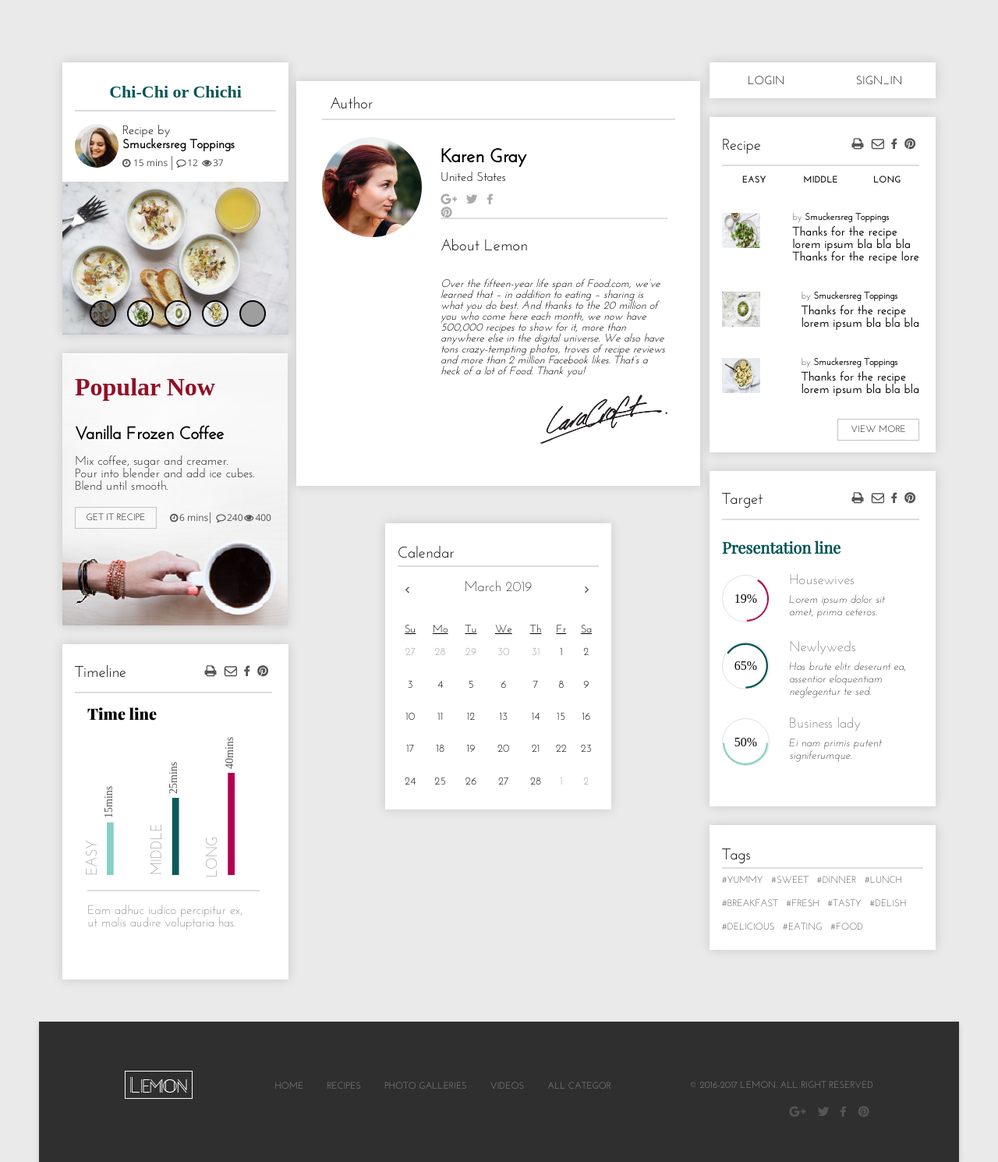
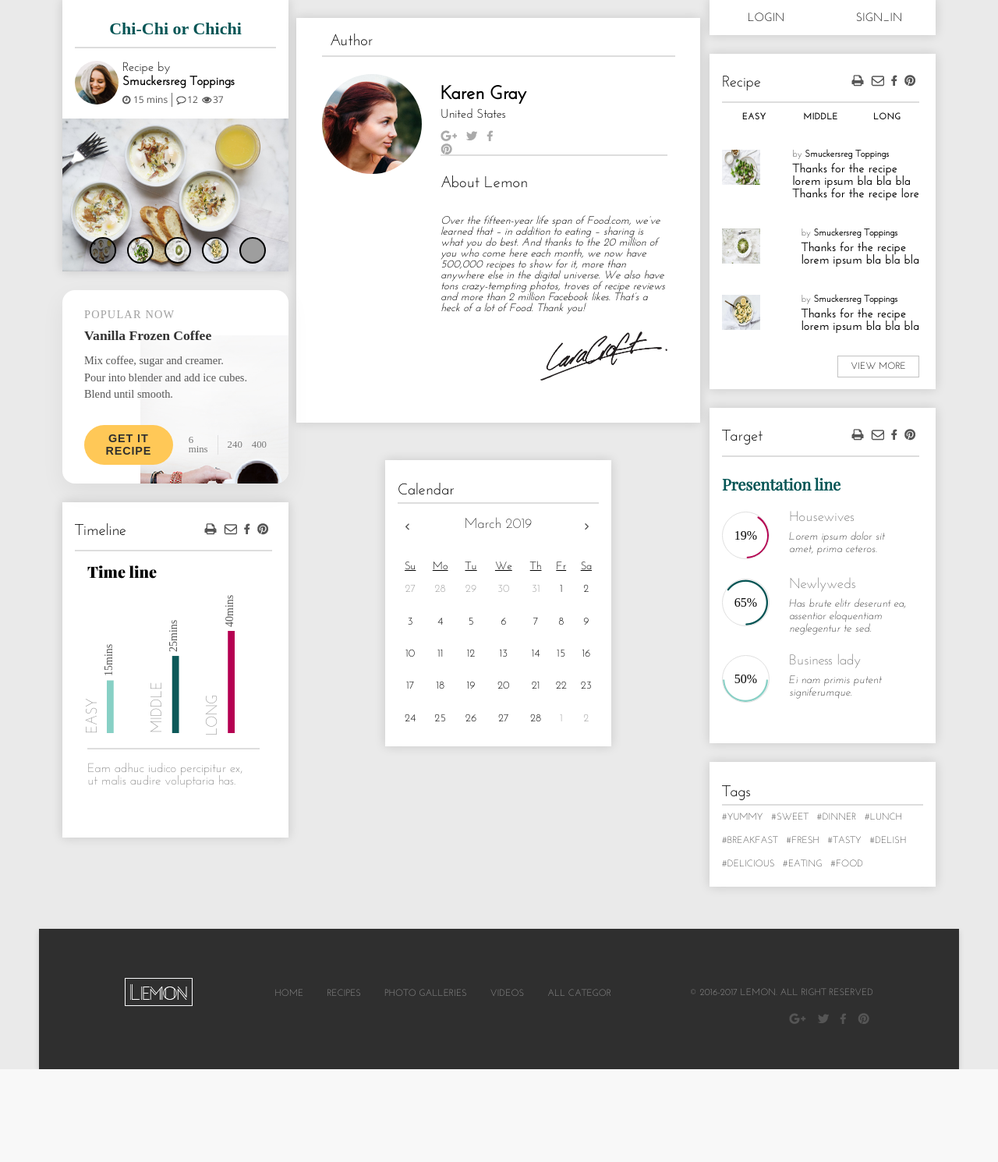
Before and after one commit to Mihail51/Lemon, a PHP site: page / in a window 1280 px wide. Shown: the part 1220-2710 px from the top of the page at 78% size. After the commit the page ends 2591 px from the top, so only its background shows below. Run offline with PHP 8.4, Linux system fonts and the light colour scheme; grey boxes are pictures that could not be loaded.

Commit message:
Fixing the old layout flaws. Modifying the block popular

```diff
--- a/css/home_sidebar_1.css
+++ b/css/home_sidebar_1.css
@@ -145,7 +145,11 @@
 	border: 2px solid #000;
 	border-radius: 50%;
 	background-color: #fff;
-	transition: background ease-in-out .5s
+	transition: background ease-in-out .5s;
+	-webkit-transition: background ease-in-out .5s;
+	-moz-transition: background ease-in-out .5s;
+	-ms-transition: background ease-in-out .5s;
+	-o-transition: background ease-in-out .5s;
 	z-index: 10;
 }
 #controls_chichi label:nth-child(1) {
@@ -189,6 +193,7 @@
 }
 
 /* POPULAR */
+/*
 .sidebar_wrap .sidebar_left .popular_now {
 	-webkit-box-sizing: border-box;
 	-moz-box-sizing: border-box;
@@ -276,7 +281,157 @@
 .sidebar_wrap .sidebar_left .popular_now .popular_icon .icon .view {
 	background: url(../img/Icon/View_Icon.png) no-repeat center left;
 	padding-left: 14px;
+}  */
+/* Featured recipe (бывший Popular Now) */
+.featured-recipe {
+  background-color: #ffffff;
+  border-radius: 16px;
+  padding: 1.5rem 1.75rem;
+  box-shadow: 0 10px 30px rgba(0, 0, 0, 0.06);
+  display: flex;
+  flex-direction: column;
+  gap: 0.75rem;
+  font-family: inherit;
 }
+.featured-recipe {
+  position: relative;        /* добавили позиционирование для псевдоэлемента */
+  background-color: #ffffff;
+  border-radius: 16px;
+  padding: 1.5rem 1.75rem;
+  box-shadow: 0 10px 30px rgba(0, 0, 0, 0.06);
+  display: flex;
+  flex-direction: column;
+  gap: 0.75rem;
+  font-family: inherit;
+  overflow: hidden;          /* чтобы хвост картинки не вылезал за границы */
+}
+
+/* Кофейная картинка как декоративный фон */
+.featured-recipe::after {
+  content: "";
+  position: absolute;
+  right: -20px;              /* можно подрегулировать */
+  bottom: -40px;             /* можно подрегулировать */
+  width: 230px;              /* размеры тоже можно подогнать */
+  height: 230px;
+  background: url("../img/Photo_Coffee.png") no-repeat center / contain;
+  opacity: 1;
+  pointer-events: none;      /* чтобы не мешала кликам по кнопке */
+  z-index: 0;
+}
+
+/* чтобы текст и кнопка были поверх */
+.featured-recipe > * {
+  position: relative;
+  z-index: 1;
+}
+
+
+/* Заголовок блока (надпись "Popular Now" / "Рецепт дня") */
+.featured-recipe__title {
+  margin: 0;
+  font-size: 0.9rem;
+  letter-spacing: 0.08em;
+  text-transform: uppercase;
+  color: #a0a0a0;
+}
+
+/* Название рецепта */
+.featured-recipe__headline {
+  margin: 0;
+  font-size: 1.1rem;
+  font-weight: 600;
+  color: #333333;
+}
+
+/* Описание */
+.featured-recipe__description {
+  margin: 0;
+  font-size: 0.9rem;
+  line-height: 1.5;
+  color: #555555;
+}
+
+/* Нижняя зона: кнопка + мета-информация */
+.featured-recipe__meta {
+  margin-top: 1rem;
+  display: flex;
+  align-items: center;
+  justify-content: space-between;
+  gap: 1.25rem;
+}
+
+/* Чтобы форма не добавляла лишних отступов */
+.featured-recipe__form {
+  margin: 0;
+}
+
+/* Кнопка */
+.featured-recipe__button {
+  display: inline-block;
+  padding: 0.6rem 1.4rem;
+  border-radius: 999px;
+  border: none;
+  background-color: #ffc857; /* тёплый "лимонный" акцент */
+  color: #2f2f2f;
+  font-size: 0.9rem;
+  font-weight: 600;
+  text-transform: uppercase;
+  letter-spacing: 0.06em;
+  cursor: pointer;
+  transition: transform 0.15s ease, box-shadow 0.15s ease, background-color 0.15s ease;
+}
+
+.featured-recipe__button:hover,
+.featured-recipe__button:focus {
+  background-color: #ffb937;
+  box-shadow: 0 6px 18px rgba(0, 0, 0, 0.12);
+  transform: translateY(-1px);
+}
+
+.featured-recipe__button:active {
+  transform: translateY(0);
+  box-shadow: 0 3px 10px rgba(0, 0, 0, 0.15);
+}
+
+/* Иконки/метрики справа */
+.featured-recipe__icons {
+  display: flex;
+  align-items: center;
+  gap: 0.75rem;
+  font-size: 0.8rem;
+  color: #777777;
+}
+
+/* Время с вертикальной линией справа (вместо картинки Line.png) */
+.featured-recipe__time {
+  margin: 0;
+  padding-right: 0.75rem;
+  border-right: 1px solid #e0e0e0;
+}
+
+/* Комментарии и просмотры */
+.featured-recipe__comments,
+.featured-recipe__views {
+  margin: 0;
+}
+
+/* Мобильная адаптация: стекаем мета-блок вертикально */
+@media (max-width: 576px) {
+  .featured-recipe {
+    padding: 1.25rem 1.25rem;
+  }
+
+  .featured-recipe__meta {
+    flex-direction: column;
+    align-items: flex-start;
+  }
+
+  .featured-recipe__icons {
+    gap: 0.5rem;
+  }
+}
+
 
 /* TIMELINE */
 .sidebar_wrap .sidebar_left .timeline_wrap {
@@ -378,7 +533,7 @@
 	width: 518px;
 }
 /* AUTHOR */
-.sidebar_wrap section .author_wrap {
+.author_wrap {
 	box-sizing: border-box;
 	width: 518px;
 	height: 519px;
@@ -387,7 +542,7 @@
 	background-color: #ffffff;
 	box-shadow: 0px 0px 13px 0px rgba(0, 0, 0, 0.15);
 }
-.sidebar_wrap section .author_wrap .author_title {
+.author_wrap .author_title {
 	width: 100%;
 	height: 28px;
 	border-bottom: 2px solid #dddddd;
@@ -399,7 +554,7 @@
 	padding-left: 10px;
 	margin-bottom: 22px;
 }
-.sidebar_wrap section .author_wrap .author_info_wrap {
+.author_wrap .author_info_wrap {
 	display: -webkit-flex;
 	display: -moz-flex;
 	display: -ms-flex;
@@ -407,24 +562,24 @@
 	display: flex;
 	justify-content: space-between;
 }
-.sidebar_wrap section .author_wrap .author_info_wrap > img {
+.author_wrap .author_info_wrap > img {
 	width: 128px;
 	height: 128px;
 	border-radius: 50%;
 }
-.sidebar_wrap section .author_wrap .author_info_wrap .author_info {
+.author_wrap .author_info_wrap .author_info {
 	width: 291px;
 	height: 450px;
 	z-index: 100;
 }
-.sidebar_wrap section .author_wrap .author_info_wrap .author_info .author_header {
+.author_wrap .author_info_wrap .author_info .author_header {
 	width: 100%;
 	height: 105px;
 	box-sizing: border-box;
 	padding-top: 14px;
 	border-bottom: 2px solid #dddddd;
 }
-.sidebar_wrap section .author_wrap .author_info_wrap .author_info .author_header .name {
+.author_wrap .author_info_wrap .author_info .author_header .name {
 	font-family: 'Josefin Sans';
 	color: #000000;
 	font-size: 24px;
@@ -432,7 +587,7 @@
 	text-align: left;
 	margin-bottom: 6px;
 }
-.sidebar_wrap section .author_wrap .author_info_wrap .author_info .author_header .usa {
+.author_wrap .author_info_wrap .author_info .author_header .usa {
 	font-family: 'Josefin Sans';
 	color: #000000;
 	font-size: 16px;
@@ -440,18 +595,18 @@
 	text-align: left;
 	margin-bottom: 12px;
 }
-.sidebar_wrap section .author_wrap .author_info_wrap .author_info .author_header .social {
+.author_wrap .author_info_wrap .author_info .author_header .social {
 	width: 99px;
 	margin-bottom: 18px;
 }
-.sidebar_wrap section .author_wrap .author_info_wrap .author_info .author_header .social a {
+.author_wrap .author_info_wrap .author_info .author_header .social a {
 	margin-right: 3px;
 }
-.sidebar_wrap section .author_wrap .author_info_wrap .author_info .author_description_wrap {
+.author_wrap .author_info_wrap .author_info .author_description_wrap {
 	width: 100%;
 	margin-top: 25px;
 }
-.sidebar_wrap section .author_wrap .author_info_wrap .author_info .author_description_wrap > h4 {
+.author_wrap .author_info_wrap .author_info .author_description_wrap > h4 {
 	font-family: 'Josefin Sans';
 	color: #000000;
 	font-size: 20px;
@@ -459,7 +614,7 @@
 	text-align: left;
 	margin-bottom: 32px;
 }
-.sidebar_wrap section .author_wrap .author_info_wrap .author_info .author_description_wrap > p {
+.author_wrap .author_info_wrap .author_info .author_description_wrap > p {
 	font-family: 'Josefin Sans';
 	color: #000000;
 	font-size: 14px;
@@ -468,7 +623,7 @@
 	text-align: left;
 	margin-bottom: 22px;
 }
-.sidebar_wrap section .author_wrap .author_info_wrap .author_info .author_description_wrap > img {
+.author_wrap .author_info_wrap .author_info .author_description_wrap > img {
 	width: 163px;
 	height: 63px;
 	margin-left: calc(100% - 163px);
@@ -476,7 +631,7 @@
 
 
 /* CALENDAR */
-.sidebar_wrap section .calendar_wrap {
+.calendar_wrap {
 	box-sizing: border-box;
 	width: 290px;
 	height: 367px;
@@ -485,7 +640,7 @@
 	background-color: #ffffff;
 	box-shadow: 0px 0px 13px 0px rgba(0, 0, 0, 0.15);
 }
-.sidebar_wrap section .calendar_wrap h3 {
+.calendar_wrap h3 {
 	width: 100%;
 	line-height: 30px;
 	font-family: 'Josefin Sans';
@@ -495,16 +650,16 @@
 	text-align: left;
 	border-bottom: 2px solid #dddddd;
 }
-.sidebar_wrap section .calendar_wrap #slider_calendar {
+.calendar_wrap #slider_calendar {
 	position: relative;
 	width: 100%;
 	height: 295px;
 	overflow: hidden;
 }
-.sidebar_wrap section .calendar_wrap #slider_calendar input {
+.calendar_wrap #slider_calendar input {
 	display: none;
 }
-.sidebar_wrap section .calendar_wrap #slider_calendar #slides_calemdar {
+.calendar_wrap #slider_calendar #slides_calemdar {
 	width: 500%;
 	height: 295px;
 	display: -webkit-flex;
@@ -513,32 +668,32 @@
 	display: -o-flex;
 	display: flex;
 	justify-content: flex-start;
-	transition: all 800ms cubic-bezier(0.770, 0.000, 0.175, 1.000);.
+	transition: all 800ms cubic-bezier(0.770, 0.000, 0.175, 1.000);
 }
-.sidebar_wrap section .calendar_wrap #slider_calendar #slides_calemdar .month {
+.calendar_wrap #slider_calendar #slides_calemdar .month {
 	width: 100%;
 	height: 295px;
 }
-.sidebar_wrap section .calendar_wrap #slider_calendar #slides_calemdar .month .month_header {
+.calendar_wrap #slider_calendar #slides_calemdar .month .month_header {
 	width: inherit;
 	font-family: JosefinSans-Light;
 	font-size: 18px;
 	line-height: 300%;
 	text-align: center;
 }
-.sidebar_wrap section .calendar_wrap #slider_calendar #slides_calemdar .month .month_content {
+.calendar_wrap #slider_calendar #slides_calemdar .month .month_content {
 	width: 100%;
 	height: 241px;
 }
-.sidebar_wrap section .calendar_wrap #slider_calendar #slides_calemdar .month .month_content table {
+.calendar_wrap #slider_calendar #slides_calemdar .month .month_content table {
 	width: 100%;
 	height: 100%;
 }
-.sidebar_wrap section .calendar_wrap #slider_calendar #slides_calemdar .month .month_content table td {
+.calendar_wrap #slider_calendar #slides_calemdar .month .month_content table td {
 	text-align: center;
 	vertical-align: middle;
 }
-.sidebar_wrap section .calendar_wrap #slider_calendar #slides_calemdar .month .month_content table th {
+.calendar_wrap #slider_calendar #slides_calemdar .month .month_content table th {
 	font-family: 'Josefin Sans';
 	color: #000000;
 	font-size: 14px;
@@ -546,13 +701,14 @@
 	vertical-align: bottom;
 	text-decoration: underline;
 }
-.sidebar_wrap section .calendar_wrap #slider_calendar #slides_calemdar .month .month_content table td a {
+.calendar_wrap #slider_calendar #slides_calemdar .month .month_content table td a {
 	font-family: 'Josefin Sans';
 	color: #000000;
 	font-size: 14px;
 	font-weight: 400;
 	text-decoration: none;
-}.sidebar_wrap section .calendar_wrap #slider_calendar #slides_calemdar .month .month_content table .past a {
+}
+.calendar_wrap #slider_calendar #slides_calemdar .month .month_content table .past a {
 	color: #9e9e9e;
 }
 #month1:checked ~ #controls_calendar label:nth-child(5),
@@ -771,7 +927,8 @@
 	color: #000;
 	text-decoration: none;
     margin-left: 5px;
-}.sidebar_wrap .sidebar_right .client-wrap .sign_in .footer_client p {
+}
+.sidebar_wrap .sidebar_right .client-wrap .sign_in .footer_client p {
 	font-family: 'Josefin Sans';
 	color: #000000;
 	font-size: 14px;
--- a/index.html
+++ b/index.html
@@ -4,7 +4,6 @@
 <head>
 	<meta charset="UTF-8">
 	<title>Lemon</title>
-	<meta http-equiv="Content-Type" content="text/html; charset=utf-8" />
 	<meta name="description" content="#" />
 	<meta name="keywords" content="#" />
 	<meta name="viewport" content="width=device-width, initial-scale=1.0" />
@@ -22,14 +21,16 @@
 </head>
 
 <body>
+	<!-- HEADER -->
+	<header class="main-header">
 		<div class="logo_main">
 			<img src="img/Logo.png" alt="">
 		</div>
-	<!-- HEADER -->
-	<header class="main-header">
 		<div class="header-wrap">
 			<div class="logo_header">
-				<img src="img/logo_header.png">
+				<a href="/">
+					<img src="img/logo_header.png" alt="Lemon — family recipes">
+				</a>
 			</div>
 			<nav class="main-menu">
 				<div class="menu">
@@ -55,9 +56,18 @@
 			<form class="search" action="search.php">
 				<input type="submit"><input type="search" placeholder="FIND A RECIPE">
 			</form>
+			<div class="lang-switcher">
+				<button type="button" data-lang="ru">RU</button>
+				<button type="button" data-lang="en">EN</button>
+				<button type="button" data-lang="he">HE</button>
+			</div>
 		</div>
 	</header>
+	<!-- End of Header-->
+	<!-- MAIN-->
+	<main class="layout layout--home">
 		<!-- SLIDER -->
+		<section class="layout__hero">
 			<article id="slider_recipees">
 				<input checked type="radio" name="slider_big" id="switch1">
 				<input type="radio" name="slider_big" id="switch2">
@@ -72,7 +82,8 @@
 						<div class="description">
 							<img src="img/Logo_hero_page.png" alt="Logo" class="herologo">
 							<h2>Bananas Foster Ice Cream Cake</h2>
-					<p>If you're looking for decadence, look no further — you've found the Holy Grail of desserts. Honestly, this
+							<p>If you're looking for decadence, look no further — you've found the Holy Grail of desserts.
+								Honestly, this
 								cake makes us wonder why Bananas Foster hasn't always been served on top of ice cream cake</p>
 							<form action="html/recipe.html" target="_blank">
 								<button>Get it recipe</button>
@@ -86,7 +97,8 @@
 						<div class="description">
 							<img src="img/Logo_hero_page.png" alt="Logo" class="herologo">
 							<h2>Bananas Foster Ice Cream Cake 2</h2>
-					<p>If you're looking for decadence, look no further — you've found the Holy Grail of desserts. Honestly, this
+							<p>If you're looking for decadence, look no further — you've found the Holy Grail of desserts.
+								Honestly, this
 								cake makes us wonder why Bananas Foster hasn't always been served on top of ice cream cake</p>
 							<form action="html/recipe.html" target="_blank">
 								<button>Get it recipe</button>
@@ -100,7 +112,8 @@
 						<div class="description">
 							<img src="img/Logo_hero_page.png" alt="Logo" class="herologo">
 							<h2>Bananas Foster Ice Cream Cake 3</h2>
-					<p>If you're looking for decadence, look no further — you've found the Holy Grail of desserts. Honestly, this
+							<p>If you're looking for decadence, look no further — you've found the Holy Grail of desserts.
+								Honestly, this
 								cake makes us wonder why Bananas Foster hasn't always been served on top of ice cream cake</p>
 							<form action="html/recipe.html" target="_blank">
 								<button>Get it recipe</button>
@@ -114,7 +127,8 @@
 						<div class="description">
 							<img src="img/Logo_hero_page.png" alt="Logo" class="herologo">
 							<h2>Bananas Foster Ice Cream Cake 4</h2>
-					<p>If you're looking for decadence, look no further — you've found the Holy Grail of desserts. Honestly, this
+							<p>If you're looking for decadence, look no further — you've found the Holy Grail of desserts.
+								Honestly, this
 								cake makes us wonder why Bananas Foster hasn't always been served on top of ice cream cake</p>
 							<form action="html/recipe.html" target="_blank">
 								<button>Get it recipe</button>
@@ -128,7 +142,8 @@
 						<div class="description">
 							<img src="img/Logo_hero_page.png" alt="Logo" class="herologo">
 							<h2>Bananas Foster Ice Cream Cake 5</h2>
-					<p>If you're looking for decadence, look no further — you've found the Holy Grail of desserts. Honestly, this
+							<p>If you're looking for decadence, look no further — you've found the Holy Grail of desserts.
+								Honestly, this
 								cake makes us wonder why Bananas Foster hasn't always been served on top of ice cream cake</p>
 							<form action="html/recipe.html" target="_blank">
 								<button>Get it recipe</button>
@@ -183,8 +198,10 @@
 					</figcaption>
 				</figure>
 			</div>
+		</section>
+		<!--END OF SLIDER -->
 		<!-- HOME SIDEBAR -->
-	<main class="sidebar_wrap">
+		<div class="layout__columns sidebar_wrap">
 			<aside class="sidebar_left">
 				<!-- CHICHI -->
 				<div class="chichi_wrap">
@@ -292,10 +309,27 @@
 					</article>
 				</div>
 				<!-- POPULAR -->
-			<div class="popular_now">
+				 <article class="featured-recipe">
+				 	<h3 class="featured-recipe__title">Popular Now</h3>
+				 	<p class="featured-recipe__headline">Vanilla Frozen Coffee</p>
+				 	<p class="featured-recipe__description">Mix coffee, sugar and creamer.<br>Pour into blender and add ice
+				 		cubes.<br>Blend until smooth.</p>
+				 	<div class="featured-recipe__meta">
+				 		<form class="featured-recipe__form" action="html/recipe.html" target="_blank">
+				 			<button class="featured-recipe__button">get it recipe</button>
+				 		</form>
+				 		<div class="featured-recipe__icons">
+				 			<p class="featured-recipe__time">6 mins</p>
+				 			<p class="featured-recipe__comments">240</p>
+				 			<p class="featured-recipe__views">400</p>
+				 		</div>
+				 	</div>
+				 </article>
+<!--				<div class="popular_now">
 					<h3>Popular Now</h3>
 					<p class="popular_title">Vanilla Frozen Coffee</p>
-				<p class="popular_recipe">Mix coffee, sugar and creamer.<br>Pour into blender and add ice cubes.<br>Blend until
+					<p class="popular_recipe">Mix coffee, sugar and creamer.<br>Pour into blender and add ice cubes.<br>Blend
+						until
 						smooth.</p>
 					<div class="popular_icon">
 						<form action="html/recipe.html" target="_blank">
@@ -308,7 +342,7 @@
 							<p class="view">400</p>
 						</div>
 					</div>
-			</div>
+				</div>                                         -->
 				<!-- TIMELINE -->
 				<div class="timeline_wrap">
 					<div class="block_header">
@@ -352,7 +386,7 @@
 				</div>
 			</aside>
 			<div class="cont_cen_right">
-			<section>
+				<div class="content_center">
 					<!-- AUTHOR -->
 					<section class="author_wrap">
 						<div class="author_title">
@@ -373,10 +407,14 @@
 								</div>
 								<div class="author_description_wrap">
 									<h4>About Lemon</h4>
-								<p class="author_description">Over the fifteen-year life span of Food.com, we’ve learned that – in
-									addition to eating – sharing is what you do best. And thanks to the 20 million of you who come here
-									each month, we now have 500,000 recipes to show for it, more than anywhere else in the digital
-									universe. We also have tons crazy-tempting photos, troves of recipe reviews and more than 2 million
+									<p class="author_description">Over the fifteen-year life span of Food.com, we’ve learned that
+										– in
+										addition to eating – sharing is what you do best. And thanks to the 20 million of you who
+										come here
+										each month, we now have 500,000 recipes to show for it, more than anywhere else in the
+										digital
+										universe. We also have tons crazy-tempting photos, troves of recipe reviews and more than
+										2 million
 										Facebook likes. That’s a heck of a lot of Food. Thank you!</p>
 									<img src="img/Signature.png">
 								</div>
@@ -725,13 +763,14 @@
 							</div>
 						</article>
 					</div>
-			</section>
+				</div>
 				<aside class="sidebar_right">
 					<!-- LOGIN & SIGNIN-->
 					<div class="client-wrap">
 						<div class="buttons">
 							<div class="btn login_btn" id="login_btn"><a href="#loginwindow" id="log_in_close">login</a></div>
-						<div class="btn sign_in_btn" id="sign_in_btn"><a href="#signinwindow" id="sign_in_close">sign_in</a></div>
+							<div class="btn sign_in_btn" id="sign_in_btn"><a href="#signinwindow" id="sign_in_close">sign_in</a>
+							</div>
 						</div>
 						<div id="loginwindow" class="window">
 							<aside class="login" id="log_in">
@@ -744,7 +783,8 @@
 										<h3>Login for LEMON</h3>
 										<input type="email" name="email_adres" id="email_login" placeholder="email or ligin">
 										<input type="password" name="pass" id="pass_login" placeholder="password">
-									<input type="checkbox" name="remember" id="rem" value="Remember me"><span>Remember me</span>
+										<input type="checkbox" name="remember" id="rem" value="Remember me"><span>Remember
+											me</span>
 										<a href="">Forgot your password ?</a>
 										<input type="submit" value="Login">
 									</form>
@@ -925,14 +965,17 @@
 						<!-- TAGS -->
 						<div class="tags-wrap">
 							<h3>Tags</h3>
-						<div class="tags_content">#yummy &nbsp;&nbsp;#sweet &nbsp;&nbsp;#dinner &nbsp;&nbsp;#lunch<br>#breakfast
+							<div class="tags_content">#yummy &nbsp;&nbsp;#sweet &nbsp;&nbsp;#dinner
+								&nbsp;&nbsp;#lunch<br>#breakfast
 								&nbsp;&nbsp;#fresh &nbsp;&nbsp;#tasty &nbsp;&nbsp;#delish<br>#delicious &nbsp;&nbsp;#eating
 								&nbsp;&nbsp;#food</div>
 						</div>
 					</div>
 				</aside>
 			</div>
+		</div>
 	</main>
+	<!-- End of Main-->
 	<!-- FOOTER -->
 	<footer>
 		<div class="bot_menu">
```
Lines whose indentation alone changed are shown as unchanged.
